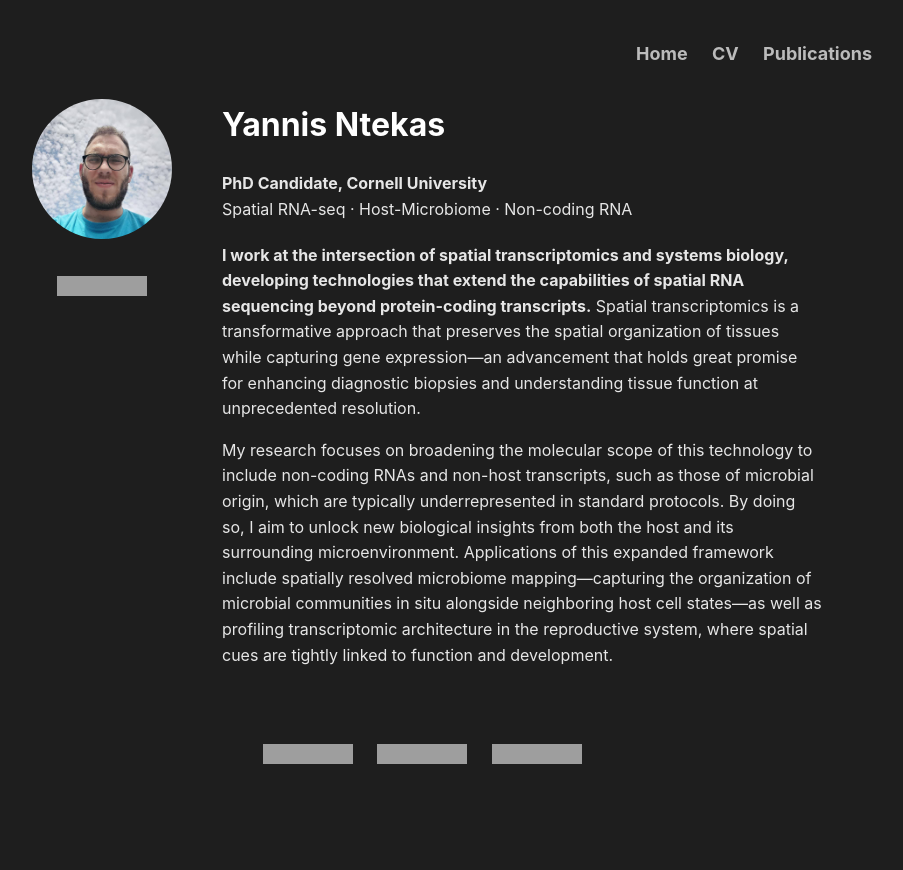
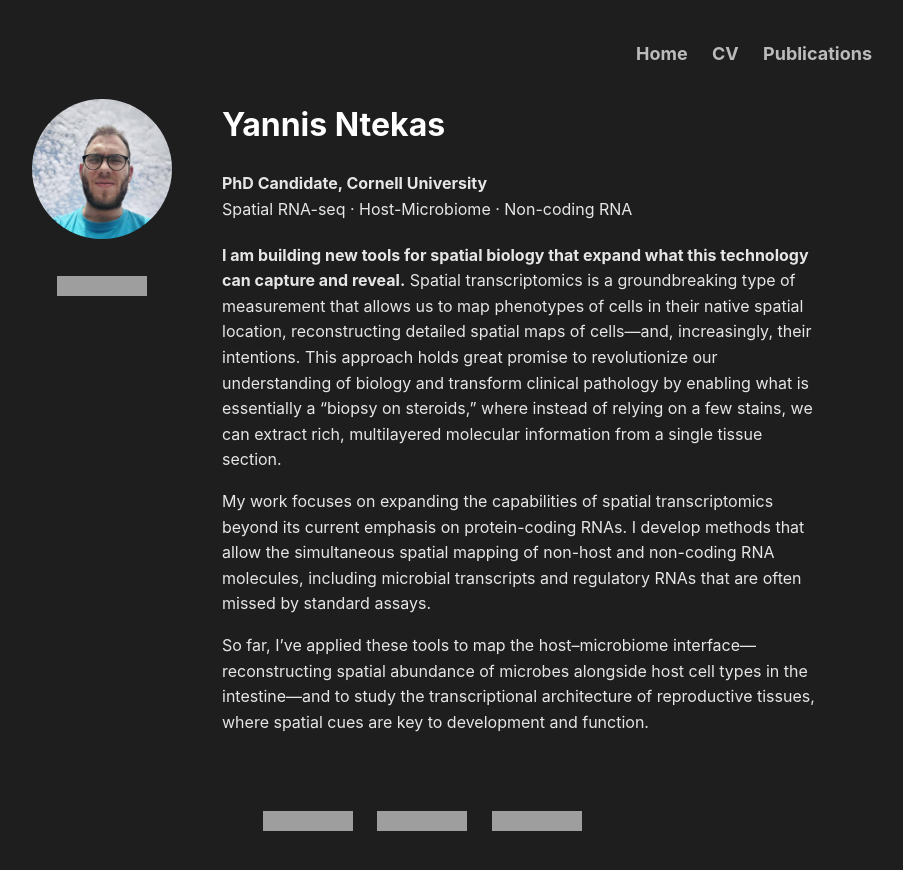
Before and after one commit to ntekasi/ntekasi.github.io, a Jekyll site: the page built from index.md, in a window 1280 px wide, cut to the strip 0-870 px from the top of the page. Shown: the whole strip, without its empty margins (218-1121 px from the left). Built offline with Jekyll 4.4.1, drawn with Linux system fonts in a browser that asks for light colours; grey boxes are pictures that could not be loaded.

Commit message:
Finalize homepage layout

```diff
--- a/index.md
+++ b/index.md
@@ -24,9 +24,11 @@ title: "Yannis Ntekas"
       <p style="margin-bottom: 20px;"><strong>PhD Candidate, Cornell University</strong><br>
       Spatial RNA-seq · Host-Microbiome · Non-coding RNA</p>
 
-      <p><strong>I work at the intersection of spatial transcriptomics and systems biology, developing technologies that extend the capabilities of spatial RNA sequencing beyond protein-coding transcripts.</strong> Spatial transcriptomics is a transformative approach that preserves the spatial organization of tissues while capturing gene expression—an advancement that holds great promise for enhancing diagnostic biopsies and understanding tissue function at unprecedented resolution.</p>
+      <p><strong>I am building new tools for spatial biology that expand what this technology can capture and reveal.</strong> Spatial transcriptomics is a groundbreaking type of measurement that allows us to map phenotypes of cells in their native spatial location, reconstructing detailed spatial maps of cells—and, increasingly, their intentions. This approach holds great promise to revolutionize our understanding of biology and transform clinical pathology by enabling what is essentially a “biopsy on steroids,” where instead of relying on a few stains, we can extract rich, multilayered molecular information from a single tissue section.</p>
 
-      <p>My research focuses on broadening the molecular scope of this technology to include non-coding RNAs and non-host transcripts, such as those of microbial origin, which are typically underrepresented in standard protocols. By doing so, I aim to unlock new biological insights from both the host and its surrounding microenvironment. Applications of this expanded framework include spatially resolved microbiome mapping—capturing the organization of microbial communities in situ alongside neighboring host cell states—as well as profiling transcriptomic architecture in the reproductive system, where spatial cues are tightly linked to function and development.</p>
+      <p>My work focuses on expanding the capabilities of spatial transcriptomics beyond its current emphasis on protein-coding RNAs. I develop methods that allow the simultaneous spatial mapping of non-host and non-coding RNA molecules, including microbial transcripts and regulatory RNAs that are often missed by standard assays.</p>
+
+      <p>So far, I’ve applied these tools to map the host–microbiome interface—reconstructing spatial abundance of microbes alongside host cell types in the intestine—and to study the transcriptional architecture of reproductive tissues, where spatial cues are key to development and function.</p>
     </div>
   </div>
 </div>
```
